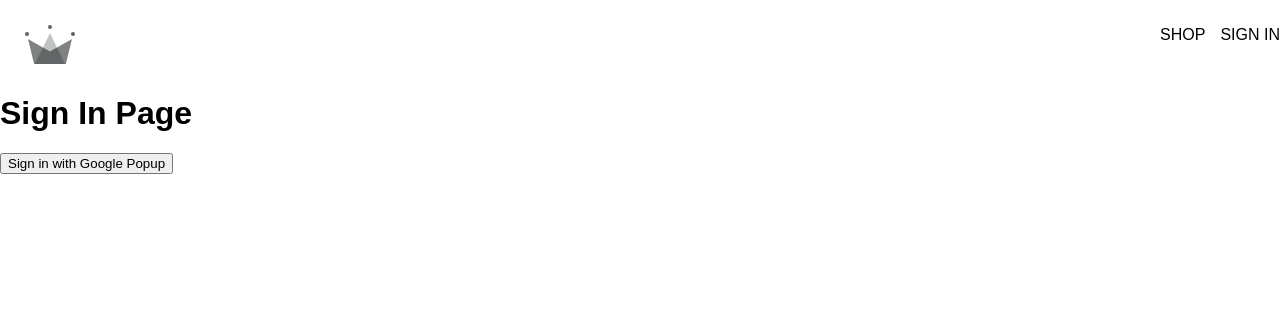
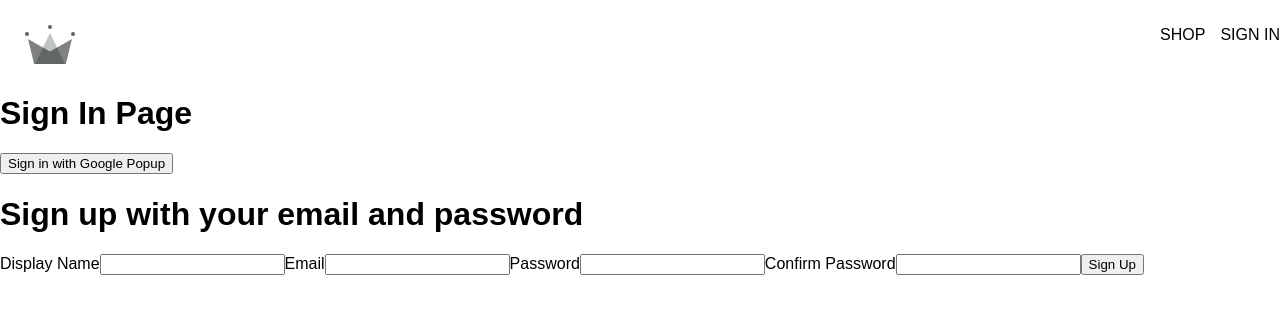
Before and after one commit to kgruca/fxy-clothing, a React (Create React App) app: page /signIn in a window 1280 px wide. Shown: the top 314 px of the page. Built offline with nearby package versions, Linux system fonts and the light colour scheme; the HTML template or start-up script is replaced by a standard one.

Commit message:
started a sign up form

```diff
--- /dev/null
+++ b/src/components/sign-up-form/sign-up-form.component.jsx
@@ -0,0 +1,26 @@
+const SignUpForm = () => {
+    return (
+        <div>
+            <h1>Sign up with your email and password</h1>
+            <form onSubmit={() => {
+
+            }}>
+                <label>Display Name</label>
+                <input type="text" required />
+
+                <label>Email</label>
+                <input type="email" required />
+
+                <label>Password</label>
+                <input type="password" required />
+
+                <label>Confirm Password</label>
+                <input type="password" required />
+
+                <button type="submit">Sign Up</button>
+            </form>
+        </div>
+    );
+};
+
+export default SignUpForm;
--- a/src/routes/sign-in/sign-in.component.jsx
+++ b/src/routes/sign-in/sign-in.component.jsx
@@ -1,4 +1,5 @@
 import { signInWithGooglePopup, createUserDocumentFromAuth } from "../../utils/firebase/firebase.utils";
+import SignUpForm from "../../components/sign-up-form/sign-up-form.component";
 
 const SignIn = () => {
     const logGoogleUser = async () => {
@@ -12,6 +13,7 @@
             <button onClick={logGoogleUser}>
                 Sign in with Google Popup
             </button>
+            <SignUpForm />
         </div>
     );
 };
```
